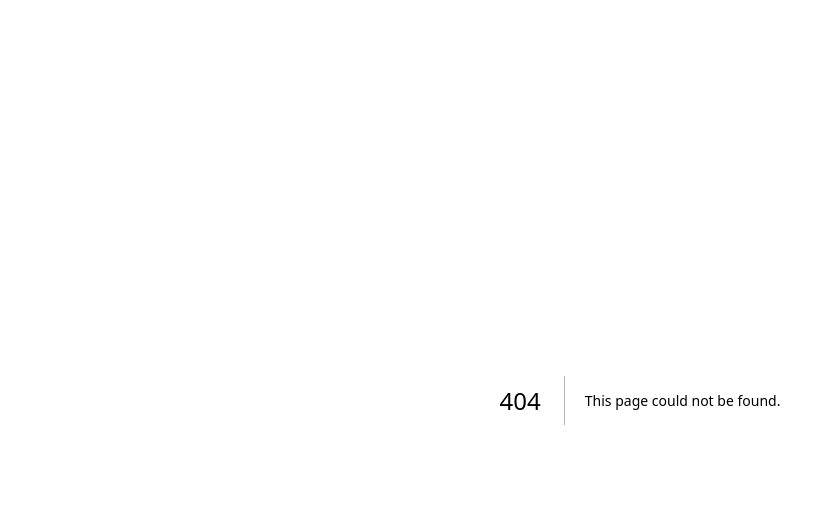
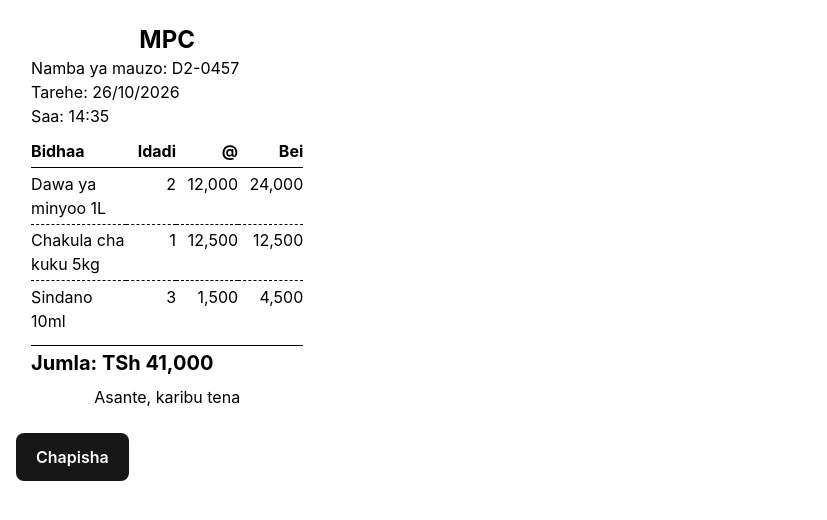
Before and after one commit to jack-bita/mpc, a Next.js app in the folder frontend/: page /spike/slip in a window 1280 px wide. Before the commit this address had no page. Shown: the top 520 px of the page, without its empty margins (0-827 px from the left). Built offline with nearby package versions, Linux system fonts and the light colour scheme.

Commit message:
feat(frontend): slip print page
Why: the shop test needs an 80 mm slip on the demo to print from the printer laptop; it measures itself so the paper is exactly as long as the slip (SPIKE-2).

```diff
--- a/frontend/messages/en.json
+++ b/frontend/messages/en.json
@@ -9,5 +9,17 @@
   "update": {
     "ready": "A new version is ready",
     "apply": "Update"
+  },
+  "slip": {
+    "saleNumber": "Sale number",
+    "date": "Date",
+    "time": "Time",
+    "item": "Item",
+    "quantity": "Quantity",
+    "unitPrice": "@",
+    "price": "Price",
+    "total": "Total",
+    "thanks": "Thank you, welcome again",
+    "print": "Print"
   }
 }
--- a/frontend/messages/sw.json
+++ b/frontend/messages/sw.json
@@ -9,5 +9,17 @@
   "update": {
     "ready": "Toleo jipya liko tayari",
     "apply": "Sasisha"
+  },
+  "slip": {
+    "saleNumber": "Namba ya mauzo",
+    "date": "Tarehe",
+    "time": "Saa",
+    "item": "Bidhaa",
+    "quantity": "Idadi",
+    "unitPrice": "@",
+    "price": "Bei",
+    "total": "Jumla",
+    "thanks": "Asante, karibu tena",
+    "print": "Chapisha"
   }
 }
--- /dev/null
+++ b/frontend/src/app/spike/slip/page-size.ts
@@ -0,0 +1,21 @@
+// page-size.ts — how big the paper must be for the slip (SPIKE-2).
+//
+// CSS can't say "a page as long as its content": `size: 80mm auto` is invalid and Chrome drops
+// it (04 v1.11). So the slip page measures the slip and writes its length into
+// `@page { size: … }` itself, just before printing.
+
+/** The roll's width (OWN-1: the shop's Epson takes 80 mm paper). */
+const PAPER_WIDTH_MM = 80;
+
+/** In CSS, 96 px is always one inch, and an inch is 25.4 mm. */
+const MM_PER_PX = 25.4 / 96;
+
+/**
+ * The `@page` size for a slip `heightPx` CSS pixels tall, such as "80mm 106mm".
+ * Rounded up to a whole millimetre: a page a hair too short would push the slip's last line
+ * onto a second page.
+ */
+export function pageSizeFor(heightPx: number): string {
+  const heightMm = Math.ceil(heightPx * MM_PER_PX);
+  return `${PAPER_WIDTH_MM}mm ${heightMm}mm`;
+}
--- /dev/null
+++ b/frontend/src/app/spike/slip/page.tsx
@@ -0,0 +1,161 @@
+// page.tsx — a throwaway slip at /spike/slip/, to test printing on the shop's printer (SPIKE-2).
+//
+// The card's question: can Chrome print a readable slip on the shop's printer in one click?
+// The spike's second pull request removes this page. What it proves goes into
+// docs/spikes/02-printing.md, for the real receipts (SALE-9) and slips (R2, 03 §7.5).
+//
+// "use client": every page in this app is a client component (ADR-0016), and this one needs the
+// browser anyway: it measures the slip and listens for printing.
+"use client";
+
+import { useEffect, useRef } from "react";
+
+import { pageSizeFor } from "./page-size";
+
+// The text lives in the message files, not here (ADR-0032). UI-1 swaps this direct import
+// for next-intl's useTranslations().
+import sw from "../../../../messages/sw.json";
+
+// A made-up sale: no real customers, products or prices ever enter the repo (rule 10). In the
+// real app these come from the sale itself, so they are data, not screen text for the message
+// files. The amounts are ready-made text, not numbers: money is never added up with plain
+// JavaScript numbers (rule 3), and this page has nothing to add up.
+const SALE = {
+  number: "D2-0457",
+  date: "26/10/2026",
+  time: "14:35",
+  lines: [
+    {
+      item: "Dawa ya minyoo 1L",
+      quantity: "2",
+      unitPrice: "12,000",
+      price: "24,000",
+    },
+    {
+      item: "Chakula cha kuku 5kg",
+      quantity: "1",
+      unitPrice: "12,500",
+      price: "12,500",
+    },
+    { item: "Sindano 10ml", quantity: "3", unitPrice: "1,500", price: "4,500" },
+  ],
+  total: "TSh 41,000",
+};
+
+// Every cell: space between the rows; a name on two lines keeps its numbers on its first line.
+const CELL = "py-[1mm] align-top";
+// Number cells: never wrap, and keep the columns apart, so the item's name takes the space left.
+const NUMBER_CELL = `${CELL} pl-[3mm] text-right whitespace-nowrap`;
+
+export default function SlipPage() {
+  // The slip on screen, measured just before printing.
+  const slipRef = useRef<HTMLDivElement>(null);
+
+  // Once, when the page opens in the browser: get ready to size the paper whenever printing starts.
+  useEffect(() => {
+    const slip = slipRef.current;
+    if (!slip) return;
+
+    // The paper size goes into a <style> of this page's own. It is removed when the page
+    // closes, so other pages print as before.
+    const pageStyle = document.createElement("style");
+    document.head.append(pageStyle);
+
+    // Test-day switches in the address, so one deploy is enough in the shop (a deploy takes
+    // 5–15 minutes). Example: /spike/slip/?pad=6&size=driver
+    const switches = new URLSearchParams(window.location.search);
+
+    // ?pad=6: the side padding in mm, to find the printer's working margins. Without it, the
+    // 4 mm of px-[4mm] stay; a value that isn't a number is ignored by the browser.
+    const pad = switches.get("pad");
+    if (pad !== null) slip.style.paddingInline = `${Number(pad)}mm`;
+
+    // ?size=driver: no paper size of ours, so the size chosen in the print window (from the
+    // driver) decides — the card's other option, to compare on test day.
+    const driverDecides = switches.get("size") === "driver";
+
+    // Measure first, then cut: the paper is exactly as long as the slip (04 v1.11).
+    // An arrow function in a const, not a `function` declaration: a declaration is hoisted
+    // (lifted to the top of the effect), so TypeScript can't tell it runs only after the
+    // `if (!slip) return` check above; a const is created right here, after it.
+    const sizeThePaper = () => {
+      if (driverDecides) {
+        pageStyle.textContent = "@page { margin: 0; }";
+        return;
+      }
+      const size = pageSizeFor(slip.getBoundingClientRect().height);
+      pageStyle.textContent = `@page { size: ${size}; margin: 0; }`;
+    };
+
+    // "beforeprint" comes before every way of printing: the button, Ctrl+P and kiosk printing.
+    // The write above changes the page directly, not React state, so it is in place before
+    // Chrome lays out the paper; a React redraw would come too late.
+    window.addEventListener("beforeprint", sizeThePaper);
+    return () => {
+      window.removeEventListener("beforeprint", sizeThePaper);
+      pageStyle.remove();
+    };
+  }, []);
+
+  return (
+    // p-4 on screen only: on paper the slip must start at the very top-left corner, or this
+    // space would push its right edge off the 80 mm roll.
+    <main className="p-4 print:p-0">
+      {/* The slip, 80 mm wide on screen too, so its height on screen is its height on paper.
+          Black, not the theme's grey: a receipt printer has only black dots, and grey comes
+          out speckled or faint. px-[4mm]: the printer can't print the roll's very edges. */}
+      <div
+        ref={slipRef}
+        className="w-[80mm] bg-white px-[4mm] py-[2mm] text-black"
+      >
+        <h1 className="text-center text-2xl font-bold">{sw.app.title}</h1>
+        {/* One string (a template literal), so each line is one piece of text, as on the home page. */}
+        <p>{`${sw.slip.saleNumber}: ${SALE.number}`}</p>
+        <p>{`${sw.slip.date}: ${SALE.date}`}</p>
+        <p>{`${sw.slip.time}: ${SALE.time}`}</p>
+        {/* Idadi × @ (the price for each one) = Bei (the line's amount), as on printed receipts. */}
+        <table className="my-2 w-full">
+          <thead>
+            {/* Lines in black, not the theme's light grey, which prints faint (as the text). */}
+            <tr className="border-b border-black">
+              <th className={`${CELL} text-left`}>{sw.slip.item}</th>
+              <th className={NUMBER_CELL}>{sw.slip.quantity}</th>
+              <th className={NUMBER_CELL}>{sw.slip.unitPrice}</th>
+              <th className={NUMBER_CELL}>{sw.slip.price}</th>
+            </tr>
+          </thead>
+          <tbody>
+            {/* A dashed line between items, so the eye follows each one across; none under the
+                last, where the total's solid line comes. */}
+            {SALE.lines.map((line) => (
+              <tr
+                key={line.item}
+                className="border-b border-dashed border-black last:border-b-0"
+              >
+                <td className={CELL}>{line.item}</td>
+                <td className={NUMBER_CELL}>{line.quantity}</td>
+                <td className={NUMBER_CELL}>{line.unitPrice}</td>
+                <td className={NUMBER_CELL}>{line.price}</td>
+              </tr>
+            ))}
+          </tbody>
+        </table>
+        {/* <strong>: the total is what the customer pays, so it stands out (the card's Build line).
+            The solid line above it closes the list of items. */}
+        <p className="border-t border-black pt-[1mm] text-xl">
+          <strong>{`${sw.slip.total}: ${SALE.total}`}</strong>
+        </p>
+        <p className="mt-2 text-center">{sw.slip.thanks}</p>
+      </div>
+      {/* Screen only: on paper the button would only waste paper. print:hidden is
+          Tailwind's short way to write @media print { display: none }. */}
+      <button
+        type="button"
+        onClick={() => window.print()}
+        className="mt-4 min-h-12 cursor-pointer rounded-md bg-primary px-5 font-semibold text-primary-foreground print:hidden"
+      >
+        {sw.slip.print}
+      </button>
+    </main>
+  );
+}
```
